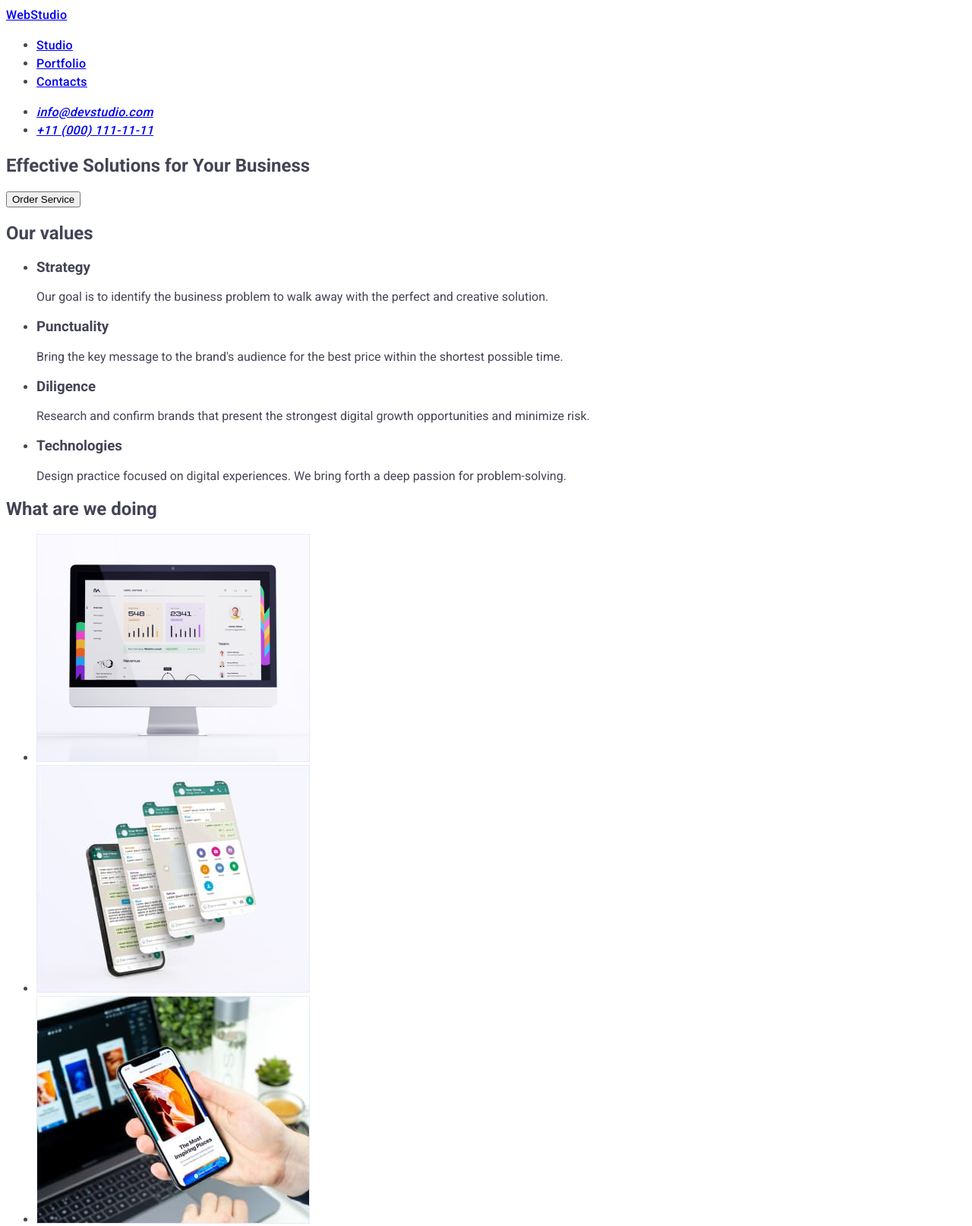
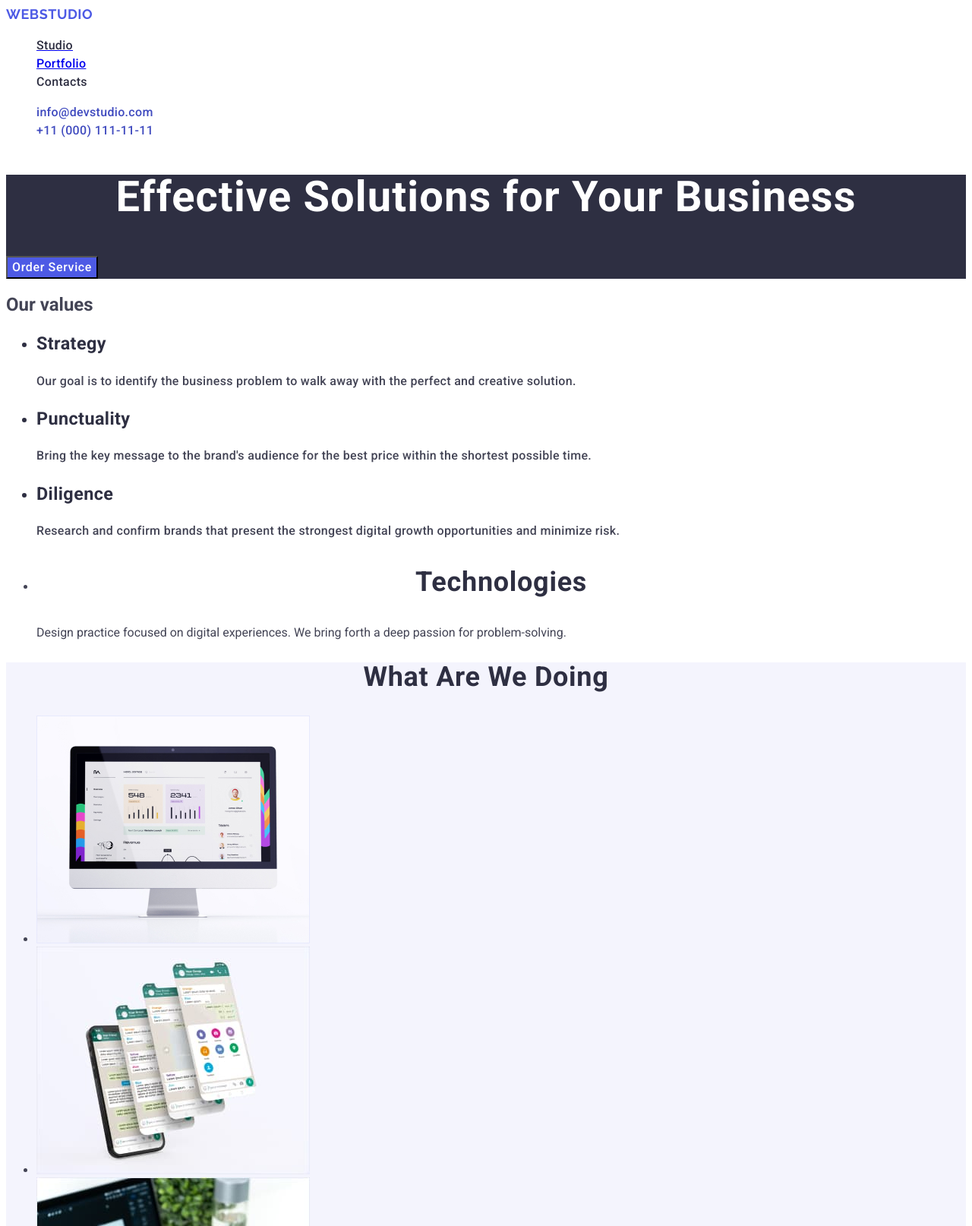
Before and after one commit to TomekZientala/goit-markup-hw-02, a plain HTML site: page index.html in a window 1280 px wide. Shown: the top 1614 px of the page at 76% size. Drawn offline with Linux system fonts and the light colour scheme.

Commit message:
Add files via upload

```diff
--- a/CSS/styles.css
+++ b/CSS/styles.css
@@ -24,6 +24,17 @@ body {
   text-transform: uppercase;
   color: #4d5ae5;
 }
+.filter-button-rest {
+  background-color: #4d5ae5;
+  font-family: "Roboto", sans-serif;
+  font-weight: 500;
+  font-size: 16px;
+  line-height: 1.5;
+  letter-spacing: 0.04em;
+  color: #ffffff;
+  display: #404bbf;
+  cursor: pointer;
+}
 .header-list {
   font-family: Roboto;
   font-size: 16px;
@@ -33,3 +44,77 @@ body {
   letter-spacing: 0.02em;
   letter-spacing: 0.02em;
 }
+.header-studio {
+  color: #2e2f42;
+  font-weight: 500;
+  font-size: 16px;
+  line-height: 1.5;
+  letter-spacing: 0.02em;
+}
+.header-studio:link {
+  text-decoration: none;
+  color: #404bbf;
+  display: #404bbf;
+}
+.adress-style {
+  font-style: normal;
+}
+.link-style {
+  font-size: 16px;
+  line-height: 1.5;
+  letter-spacing: 0.02em;
+  color: #434455;
+}
+.link-style:link {
+  text-decoration: none;
+  color: #404bbf;
+  display: #404bbf;
+}
+.first-section {
+  background-color: #2e2f42;
+}
+.head-section {
+  font-size: 56px;
+  line-height: 1.07;
+  text-align: center;
+  letter-spacing: 0.02em;
+  color: #ffffff;
+}
+.list-head-style {
+  font-weight: 500;
+  font-size: 20px;
+  line-height: 1.2;
+  letter-spacing: 0.02em;
+  color: #2e2f42;
+}
+.list-paragraph {
+  font-size: 16px;
+}
+.thrd-head {
+  font-size: 36px;
+  line-height: 1.11;
+  text-align: center;
+  letter-spacing: 0.02em;
+  text-transform: capitalize;
+  color: #2e2f42;
+}
+.thrd-head-list {
+  list-style: none;
+}
+.fourth-section {
+  background-color: #f4f4fd;
+}
+.list-background {
+  background-color: #ffffff;
+}
+.span-studio-class {
+  color: #f4f4fd;
+}
+.footer-akapit {
+  line-height: 1.5;
+  color: #f4f4fd;
+  letter-spacing: 0.02em;
+}
+.studio-color {
+  color: #2e2f42;
+}
--- a/index.html
+++ b/index.html
@@ -12,54 +12,64 @@
       rel="stylesheet"
     />
   </head>
-  <body style="body">
+  <body>
     <header class="header-list">
       <nav>
-        <a href="/">WebStudio</a>
-        <ul>
-          <li><a href="/">Studio</a></li>
+        <a class="logo-style" href="/">WebStudio</a>
+        <ul class="thrd-head-list">
+          <li>
+            <a href="./index.html"><span class="header-studio">Studio</span></a>
+          </li>
           <li><a href="/portfolio.html">Portfolio</a></li>
-          <li><a href="/contact">Contacts</a></li>
+          <li><a href="" class="header-studio">Contacts</a></li>
         </ul>
       </nav>
-      <address>
-        <ul>
-          <li><a href="mailto:info@devstudio.com">info@devstudio.com</a></li>
-          <li><a href="tel:+110001111111">+11 (000) 111-11-11</a></li>
+      <address class="adress-style">
+        <ul class="thrd-head-list">
+          <li>
+            <a class="link-style" href="mailto:info@devstudio.com"
+              >info@devstudio.com</a
+            >
+          </li>
+          <li>
+            <a class="link-style" href="tel:+110001111111"
+              >+11 (000) 111-11-11</a
+            >
+          </li>
         </ul>
       </address>
     </header>
     <main>
-      <section>
-        <h1>Effective Solutions for Your Business</h1>
-        <button type="button">Order Service</button>
+      <section class="first-section">
+        <h1 class="head-section">Effective Solutions for Your Business</h1>
+        <button class="filter-button-rest" type="button">Order Service</button>
       </section>
       <section>
         <h2>Our values</h2>
         <ul>
-          <li>
+          <li class="list-head-style">
             <h3>Strategy</h3>
-            <p>
+            <p class="link-style">
               Our goal is to identify the business problem to walk away with the
               perfect and creative solution.
             </p>
           </li>
-          <li>
+          <li class="list-head-style">
             <h3>Punctuality</h3>
-            <p>
+            <p class="link-style">
               Bring the key message to the brand's audience for the best price
               within the shortest possible time.
             </p>
           </li>
-          <li>
+          <li class="list-head-style">
             <h3>Diligence</h3>
-            <p>
+            <p class="link-style">
               Research and confirm brands that present the strongest digital
               growth opportunities and minimize risk.
             </p>
           </li>
           <li>
-            <h3>Technologies</h3>
+            <h3 class="thrd-head">Technologies</h3>
             <p>
               Design practice focused on digital experiences. We bring forth a
               deep passion for problem-solving.
@@ -67,10 +77,10 @@
           </li>
         </ul>
       </section>
-      <section>
-        <h2>What are we doing</h2>
+      <section class="fourth-section">
+        <h2 class="thrd-head">What are we doing</h2>
         <ul>
-          <li>
+          <li class="fourth-section">
             <img
               src="./images/body1sq.jpg"
               width="360"
@@ -78,7 +88,7 @@
               alt="old Imac"
             />
           </li>
-          <li>
+          <li class="fourth-section">
             <img
               src="./images/body2sq.jpg"
               width="360"
@@ -86,7 +96,7 @@
               alt="old Imac"
             />
           </li>
-          <li>
+          <li class="fourth-section">
             <img
               src="./images/body3sq.jpg"
               width="360"
@@ -96,42 +106,44 @@
           </li>
         </ul>
       </section>
-      <section>
-        <h2>Our Team</h2>
+      <section class="fourth-section">
+        <h2 class="thrd-head">Our Team</h2>
         <ul>
-          <li>
+          <li class="list-background">
             <img src="./images/img1sq.jpg" alt="Mr Mark Guerrero" width="264" />
 
-            <h3>Mark Guerrero</h3>
-            <p>Product Designer</p>
+            <h3 class="list-head-style">Mark Guerrero</h3>
+            <p class="link-style">Product Designer</p>
           </li>
-          <li>
+          <li class="list-background">
             <img src="./images/img2sq.jpg" alt="Mr Tom Ford" width="264" />
 
-            <h3>Tom Ford</h3>
-            <p>Frontend Developer</p>
+            <h3 class="list-head-style">Tom Ford</h3>
+            <p class="link-style">Frontend Developer</p>
           </li>
-          <li>
+          <li class="list-background">
             <img
               src="./images/img3sq.jpg"
               alt="Mrs Camila Garcia"
               width="264"
             />
 
-            <h3>Camila Garcia</h3>
-            <p>Marketing</p>
+            <h3 class="list-head-style">Camila Garcia</h3>
+            <p class="link-style">Marketing</p>
           </li>
-          <li>
+          <li class="list-background">
             <img src="./images/img4sq.jpg" alt="Mr Daniel Wilson" width="264" />
-            <h3>Daniel Wilson</h3>
-            <p>UI Designer</p>
+            <h3 class="list-head-style">Daniel Wilson</h3>
+            <p class="link-style">UI Designer</p>
           </li>
         </ul>
       </section>
     </main>
-    <footer>
-      <a href="/">WebStudio</a>
-      <p>
+    <footer class="first-section">
+      <a class="logo-style" href="/"
+        >Web<span class="span-studio-class">Studio</span></a
+      >
+      <p class="footer-akapit">
         Increase the flow of customers and sales for your business with digital
         marketing & growth solutions.
       </p>
```
Also changed, not shown: portfolio.html (+42 -29 lines).
